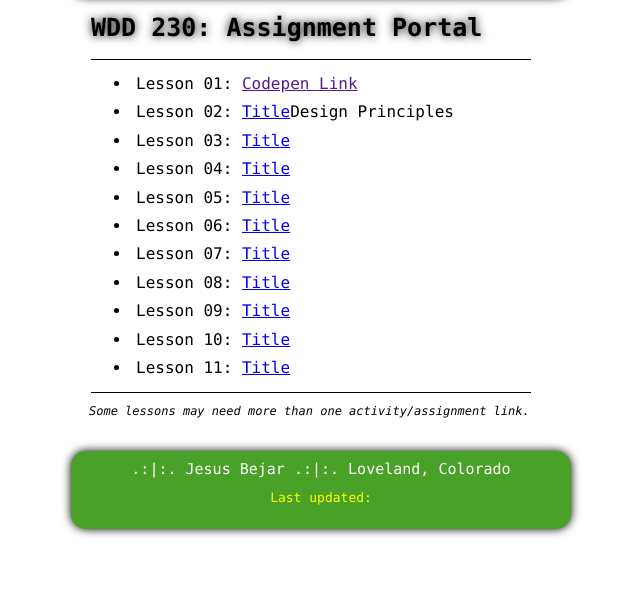
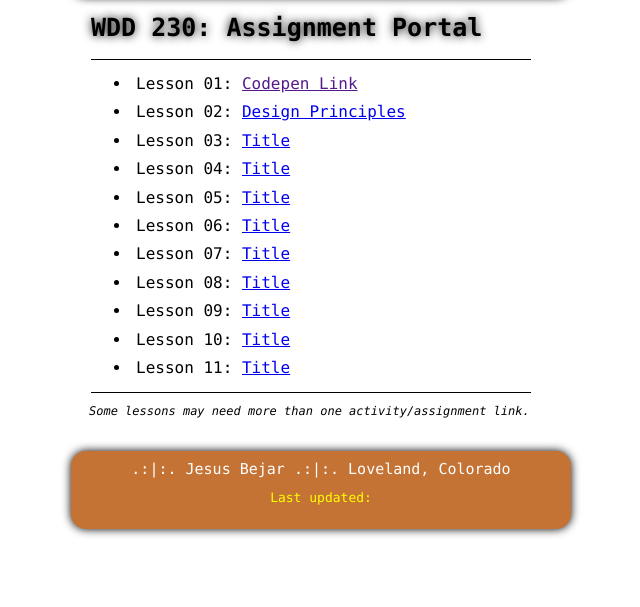
Before and after one commit to JesusBejar/wdd230, a plain HTML site: page HomePage/PortalHomePage/index.html in a window 1280 px wide. Shown: the part 193-800 px from the top of the page, without its empty margins (319-959 px from the left). Drawn offline with Linux system fonts and the light colour scheme.

Commit message:
Updated Home page

```diff
--- a/HomePage/PortalHomePage/index.html
+++ b/HomePage/PortalHomePage/index.html
@@ -32,7 +32,7 @@
             <h1>WDD 230: Assignment Portal</h1>
             <ul class="lessons">
                 <li>Lesson 01: <a href="" target="_blank">Codepen Link</a></li>
-                <li>Lesson 02: <a href="http://127.0.0.1:5500/design-principles.html">Title</a>Design Principles</li>
+                <li>Lesson 02: <a href="lesson2/design-princples.html">Design Principles</a></li>
                 <li>Lesson 03: <a href="#">Title</a></li>
                 <li>Lesson 04: <a href="#">Title</a></li>
                 <li>Lesson 05: <a href="#">Title</a></li>
--- a/HomePage/PortalHomePage/styles/homepage.css
+++ b/HomePage/PortalHomePage/styles/homepage.css
@@ -10,7 +10,7 @@ h1, li, p {
 
 .header-part, .footer-wrap {
     border-radius: 15px;
-    background-color: #49a127;
+    background-color: #C47335;
     padding: 10px;
     box-shadow: 0px 0px 10px #000000;
     padding: 20px 30px 20px;
```
